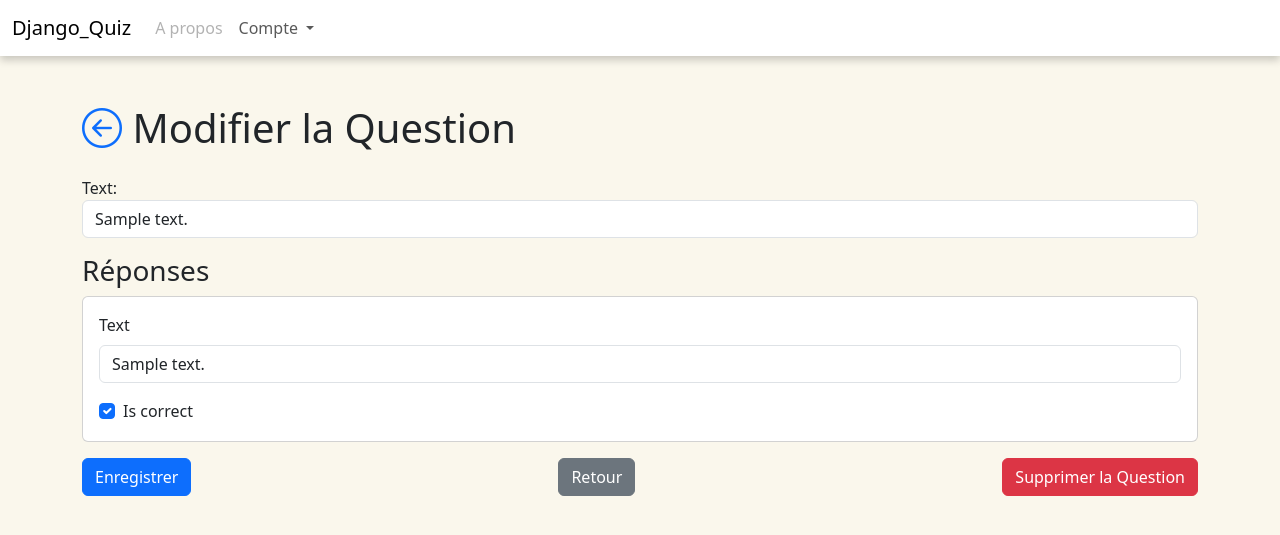
After one commit to Tomc1x/django_quiz, a Django app: page /custom-admin/question/1/edit/ in a window 1280 px wide. The commit adds this page. Shown: the top 535 px of the page. Run offline with Django 5.2, Linux system fonts and the light colour scheme; a user stored in the database is signed in; tables that the repository leaves empty hold one stand-in row (values such as "Sample post"); some libraries are stand-ins or nearby versions.

Commit message:
[ADD] Questions reponses quizzes

```diff
--- a/requirements.txt
+++ b/requirements.txt
@@ -1 +1,2 @@
 Django==5.1.7
+whitenoise==6.9.0
--- a/src/app/forms.py
+++ b/src/app/forms.py
@@ -1,6 +1,7 @@
 from django import forms
 from django.contrib.auth.forms import AuthenticationForm
 from .models import Quiz, Question, Answer
+from django.forms import inlineformset_factory
 
 class LoginForm(AuthenticationForm):
     username = forms.CharField(widget=forms.TextInput(attrs={'class': 'form-control form-control-lg','placeholder': 'Entrez votre identifiant',}))
@@ -11,12 +12,33 @@ class QuizForm(forms.ModelForm):
         model = Quiz
         fields = ['title', 'description']
 
-class QuestionForm(forms.ModelForm):
-    class Meta:
-        model = Question
-        fields = ['quiz', 'text']
+
 
 class AnswerForm(forms.ModelForm):
     class Meta:
         model = Answer
-        fields = ['question', 'text', 'is_correct']
+        fields = ['text', 'is_correct']
+        widgets = {
+            'text': forms.TextInput(attrs={'class': 'form-control'}),
+            'is_correct': forms.CheckboxInput(attrs={'class': 'form-check-input'}),
+        }
+
+        from django.forms import inlineformset_factory
+
+# Formulaire pour la question
+class QuestionForm(forms.ModelForm):
+    class Meta:
+        model = Question
+        fields = ['text']
+        widgets = {
+            'text': forms.TextInput(attrs={'class': 'form-control'}),
+        }
+
+# Formulaire en ligne pour les réponses
+AnswerFormSet = inlineformset_factory(
+    Question,  # Modèle parent
+    Answer,    # Modèle enfant
+    form=AnswerForm,  # Formulaire pour les réponses
+    extra=3,  # Nombre de réponses vides à afficher
+    can_delete=False,  # Désactiver la suppression des réponses
+)
--- a/src/app/models.py
+++ b/src/app/models.py
@@ -12,20 +12,19 @@ class Quiz(models.Model):
         return self.title
 
 class Question(models.Model):
-    quiz = models.ForeignKey(Quiz, on_delete=models.CASCADE)
+    quiz = models.ForeignKey(Quiz, on_delete=models.CASCADE, related_name='questions')  # <-- Ici
     text = models.CharField(max_length=500)
 
     def __str__(self):
         return self.text
 
 class Answer(models.Model):
-    question = models.ForeignKey(Question, on_delete=models.CASCADE)
+    question = models.ForeignKey(Question, on_delete=models.CASCADE, related_name='answers')
     text = models.CharField(max_length=200)
     is_correct = models.BooleanField(default=False)
 
     def __str__(self):
         return self.text
-
 class UserQuizResult(models.Model):
     user = models.ForeignKey(User, on_delete=models.CASCADE)
     quiz = models.ForeignKey(Quiz, on_delete=models.CASCADE)
--- a/src/app/static/app/js/main.js
+++ b/src/app/static/app/js/main.js
@@ -23,3 +23,15 @@ document.addEventListener('DOMContentLoaded', function () {
         });
     }
 });
+
+//Listener to backbutton
+document.addEventListener('DOMContentLoaded', function () {
+    const backButtons = document.getElementsByClassName('returnButton');
+    for (let i = 0; i < backButtons.length; i++) {
+        backButtons[i].innerHTML = '<i class="bi bi-arrow-left-circle"></i>';
+        backButtons[i].addEventListener('click', function () {
+            backButtons[i].innerHTML = '<i class="bi bi-arrow-left-circle-fill"></i>';
+        });
+
+    }
+})
--- /dev/null
+++ b/src/app/templates/app/admin/edit_question.html
@@ -0,0 +1,40 @@
+{% extends 'base.html' %}
+{% load static %}
+{% block content %}
+<div class="container mt-5">
+    <h1 class="mb-4">
+        <a class="returnButton " href="javascript:history.back()"></a>
+
+        Modifier la Question
+    </h1>
+    <form method="post">
+        {% csrf_token %}
+        <div class="mb-3">
+            {{ question_form.as_p }}
+        </div>
+        <h3>Réponses</h3>
+        {{ answer_formset.management_form }}
+        {% for form in answer_formset %}
+        {% if form.text.value %} <!-- Afficher uniquement les réponses non vides -->
+        <div class="card mb-3">
+            <div class="card-body">
+                <div class="mb-3">
+                    <label class="form-label">{{ form.text.label }}</label>
+                    {{ form.text }}
+                </div>
+                <div class="form-check">
+                    {{ form.is_correct }}
+                    <label class="form-check-label">{{ form.is_correct.label }}</label>
+                </div>
+            </div>
+        </div>
+        {% endif %}
+        {% endfor %}
+        <div class="d-flex justify-content-between">
+            <button type="submit" class="btn btn-primary">Enregistrer</button>
+            <a href="javascript:history.back()" class="btn btn-secondary">Retour</a>
+            <button type="submit" name="delete_question" class="btn btn-danger">Supprimer la Question</button>
+        </div>
+    </form>
+</div>
+{% endblock %}
--- a/src/app/templates/base.html
+++ b/src/app/templates/base.html
@@ -2,6 +2,7 @@
 {% load static %}
 <!DOCTYPE html>
 <html lang="fr">
+
 <head>
   <meta charset="UTF-8">
   <meta name="viewport" content="width=device-width, initial-scale=1.0">
@@ -10,7 +11,8 @@
   <!-- Importation des styles -->
 
   <!-- Bootstrap CSS -->
-    <link href="https://cdn.jsdelivr.net/npm/bootstrap@5.3.3/dist/css/bootstrap.min.css" rel="stylesheet" integrity="sha384-QWTKZyjpPEjISv5WaRU9OFeRpok6YctnYmDr5pNlyT2bRjXh0JMhjY6hW+ALEwIH" crossorigin="anonymous">
+  <link href="https://cdn.jsdelivr.net/npm/bootstrap@5.3.3/dist/css/bootstrap.min.css" rel="stylesheet"
+    integrity="sha384-QWTKZyjpPEjISv5WaRU9OFeRpok6YctnYmDr5pNlyT2bRjXh0JMhjY6hW+ALEwIH" crossorigin="anonymous">
   <link rel="stylesheet" href="https://cdn.jsdelivr.net/npm/bootstrap-icons@1.11.3/font/bootstrap-icons.min.css">
 
   <!-- Custom CSS -->
@@ -18,26 +20,29 @@
 
 
 </head>
+
 <body>
 
 
   <nav class="navbar navbar-expand-lg bg-body-tertiary">
     <div class="container-fluid">
       <a class="navbar-brand" href="{% url 'quiz_list' %}">Django_Quiz</a>
-          <button class="navbar-toggler" type="button" data-bs-toggle="collapse" data-bs-target="#navbarSupportedContent" aria-controls="navbarSupportedContent" aria-expanded="false" aria-label="Toggle navigation">
+      <button class="navbar-toggler" type="button" data-bs-toggle="collapse" data-bs-target="#navbarSupportedContent"
+        aria-controls="navbarSupportedContent" aria-expanded="false" aria-label="Toggle navigation">
         <span class="navbar-toggler-icon"></span>
       </button>
       <div class="collapse navbar-collapse" id="navbarSupportedContent">
         <ul class="navbar-nav me-auto mb-2 mb-lg-0">
           <li class="nav-item">
-                <a class="nav-link disabled"  href="#">A propos</a>
+            <a class="nav-link disabled" href="#">A propos</a>
           </li>
           {% if user.is_authenticated %}
 
           <li class="nav-item dropdown">
-                <form  action="{% url 'logout' %}" method="post">
+            <form action="{% url 'logout' %}" method="post">
 
-                <a class="nav-link dropdown-toggle" href="#" role="button" data-bs-toggle="dropdown" aria-expanded="false">
+              <a class="nav-link dropdown-toggle" href="#" role="button" data-bs-toggle="dropdown"
+                aria-expanded="false">
                 Compte
               </a>
               <ul class="dropdown-menu">
@@ -47,9 +52,11 @@
                 </li>
                 {% endif %}
                 <li><a class="dropdown-item" href="{% url 'stats' %}">Statistiques</a></li>
-                  <li><hr class="dropdown-divider"></li>
                 <li>
-                    {% csrf_token %}  <!-- Token CSRF obligatoire pour les requêtes POST -->
+                  <hr class="dropdown-divider">
+                </li>
+                <li>
+                  {% csrf_token %} <!-- Token CSRF obligatoire pour les requêtes POST -->
                   <button type="submit" class="dropdown-item">Déconnexion</button>
                 </li>
               </ul>
@@ -68,25 +75,24 @@
     {% block content %}{% endblock %}
   </main>
   <!-- Conteneur pour les toasts -->
-    <div id="toast-container" aria-live="polite" aria-atomic="true" class="position-fixed top-0 end-0 p-3" style="z-index: 11">
+  <div id="toast-container" aria-live="polite" aria-atomic="true" class="position-fixed top-0 end-0 p-3"
+    style="z-index: 11">
     <!-- Les toasts seront injectés ici dynamiquement -->
   </div>
   <!-- Loader -->
   <div id="loader" class="loader">
-    <l-helix
-    size="60"
-    speed="2.5"
-    color="black"
-    ></l-helix>
+    <l-helix size="60" speed="2.5" color="black"></l-helix>
   </div>
 
 </body>
 
 <!-- Importation des scripts -->
-<script src="https://cdn.jsdelivr.net/npm/@popperjs/core@2.11.8/dist/umd/popper.min.js" integrity="sha384-I7E8VVD/ismYTF4hNIPjVp/Zjvgyol6VFvRkX/vR+Vc4jQkC+hVqc2pM8ODewa9r" crossorigin="anonymous"></script>
-<script src="https://cdn.jsdelivr.net/npm/bootstrap@5.3.3/dist/js/bootstrap.min.js" integrity="sha384-0pUGZvbkm6XF6gxjEnlmuGrJXVbNuzT9qBBavbLwCsOGabYfZo0T0to5eqruptLy" crossorigin="anonymous"></script>
+<script src="https://cdn.jsdelivr.net/npm/@popperjs/core@2.11.8/dist/umd/popper.min.js"
+  integrity="sha384-I7E8VVD/ismYTF4hNIPjVp/Zjvgyol6VFvRkX/vR+Vc4jQkC+hVqc2pM8ODewa9r" crossorigin="anonymous"></script>
+<script src="https://cdn.jsdelivr.net/npm/bootstrap@5.3.3/dist/js/bootstrap.min.js"
+  integrity="sha384-0pUGZvbkm6XF6gxjEnlmuGrJXVbNuzT9qBBavbLwCsOGabYfZo0T0to5eqruptLy" crossorigin="anonymous"></script>
 <script type="module" src="https://cdn.jsdelivr.net/npm/ldrs/dist/auto/helix.js"></script>
-
+<script src="https://code.jquery.com/jquery-3.6.0.min.js"></script>
 
 <!-- Custom JS -->
 <script type="module" src="{% static 'app/js/main.js' %}"></script>
--- a/src/app/urls.py
+++ b/src/app/urls.py
@@ -6,8 +6,12 @@ from django.contrib.auth import views as auth_views  # Importe les vues d'authen
 urlpatterns = [
     path('', views.login_view, name='login'),
     path('quiz/', views.quiz_list, name='quiz_list'),
-    path('quiz/<int:quiz_id>/', views.quiz_detail, name='quiz_detail'),
     path('stats/', views.stats, name='stats'),
     path('custom-admin/', views.custom_admin, name='custom_admin'),  # Interface personnalisée
     path('logout/', views.custom_logout, name='logout'),  # Déconnexion personnalisée
+    path('custom-admin/quiz/', views.quiz_list, name='quiz_list'),
+    path('custom-admin/quiz/<int:quiz_id>/', views.admin_quiz_detail, name='admin_quiz_detail'),
+    path('custom-admin/quiz/<int:quiz_id>/add-question/', views.add_question, name='add_question'),
+    path('custom-admin/question/<int:question_id>/edit/', views.edit_question, name='edit_question'),
+    path('custom-admin/quiz/add/', views.add_quiz, name='add_quiz'),
 ]
--- a/src/app/views.py
+++ b/src/app/views.py
@@ -38,53 +38,33 @@ def quiz_list(request):
     return render(request, 'app/quiz_list.html', {'quizzes': quizzes})
 
 
-
-@login_required
-def quiz_detail(request, quiz_id):
-    quiz = get_object_or_404(Quiz, id=quiz_id)
-    questions = Question.objects.filter(quiz=quiz)
-
-    if request.method == 'POST':
-        score = 0
-        for question in questions:
-            selected_answer_id = request.POST.get(f'question_{question.id}')
-            if selected_answer_id:
-                selected_answer = Answer.objects.get(id=selected_answer_id)
-                if selected_answer.is_correct:
-                    score += 1
-
-        # Enregistre le résultat
-        UserQuizResult.objects.create(
-            user=request.user,
-            quiz=quiz,
-            score=score
-        )
-        return redirect('stats')  # Redirige vers la page des statistiques
-
-    return render(request, 'app/quiz_detail.html', {'quiz': quiz, 'questions': questions})
-
-
-
 @login_required
 def stats(request):
     results = UserQuizResult.objects.filter(user=request.user)  # Récupère les résultats de l'utilisateur
     return render(request, 'app/stats.html', {'results': results})
 
 
+def custom_logout(request):
+    logout(request)  # Déconnecte l'utilisateur
+    messages.success(request, 'Vous avez été déconnecté avec succès.')  # Ajoute un message de succès
+    return redirect('login')  # Redirige vers la page de connexion
 
+from django.shortcuts import render, redirect
+from .forms import QuestionForm, AnswerForm, AnswerFormSet
+from .models import Quiz
+from django.template.loader import render_to_string
+
+from django.http import JsonResponse
+from django.template.loader import render_to_string
+
+# Administration
 @login_required
 @user_passes_test(lambda u: u.is_staff)  # Seuls les administrateurs peuvent accéder
-def custom_admin(request):
-    if request.method == 'POST':
-        quiz_form = QuizForm(request.POST)
-        if quiz_form.is_valid():
-            quiz_form.save()
-            return redirect('custom_admin')
-    else:
-        quiz_form = QuizForm()
+def admin_quiz_detail(request, quiz_id):
+    quiz = get_object_or_404(Quiz, id=quiz_id)
+    questions = quiz.questions.all()  # Récupère toutes les questions du quiz
+    return render(request, 'app/admin/quiz_detail.html', {'quiz': quiz, 'questions': questions})
 
-    quizzes = Quiz.objects.all()
-    return render(request, 'app/admin.html', {'quiz_form': quiz_form, 'quizzes': quizzes})
 
 @login_required
 @user_passes_test(lambda u: u.is_staff)  # Seuls les administrateurs peuvent accéder
@@ -114,7 +94,7 @@ def custom_admin(request):
         question_form = QuestionForm()
         answer_form = AnswerForm()
 
-    return render(request, 'app/custom_admin.html', {
+    return render(request, 'app/admin/custom_admin.html', {
         'quizzes': quizzes,
         'questions': questions,
         'answers': answers,
@@ -124,7 +104,83 @@ def custom_admin(request):
     })
 
 
-def custom_logout(request):
-    logout(request)  # Déconnecte l'utilisateur
-    messages.success(request, 'Vous avez été déconnecté avec succès.')  # Ajoute un message de succès
-    return redirect('login')  # Redirige vers la page de connexion
+@login_required
+@user_passes_test(lambda u: u.is_staff)  # Seuls les administrateurs peuvent accéder
+def add_question(request, quiz_id):
+    quiz = get_object_or_404(Quiz, id=quiz_id)
+    if request.method == 'POST':
+        question_form = QuestionForm(request.POST)
+        answer_formset = AnswerFormSet(request.POST)
+        if question_form.is_valid() and answer_formset.is_valid():
+            # Sauvegarder la question
+            question = question_form.save(commit=False)
+            question.quiz = quiz
+            question.save()
+            messages.success(request, 'La question a été ajoutée avec succès.')
+            # Sauvegarder les réponses
+            answers = answer_formset.save(commit=False)
+            for answer in answers:
+                answer.question = question
+                answer.save()
+            return redirect('quiz_detail', quiz_id=quiz.id)
+    else:
+        messages.info(request, 'Veuillez remplir le formulaire ci-dessous.')
+        question_form = QuestionForm()
+        answer_formset = AnswerFormSet()
+    return render(request, 'app/admin/add_question.html', {
+        'quiz': quiz,
+        'question_form': question_form,
+        'answer_formset': answer_formset,
+    })
+
+
+@login_required
+@user_passes_test(lambda u: u.is_staff)  # Seuls les administrateurs peuvent accéder
+def edit_question(request, question_id):
+    question = get_object_or_404(Question, id=question_id)
+    if request.method == 'POST':
+        if 'delete_question' in request.POST:  # Si le bouton "Supprimer" est cliqué
+            quiz_id = question.quiz.id
+            question.delete()
+            messages.success(request, 'La question a été supprimée avec succès.')
+            return redirect('quiz_detail', quiz_id=quiz_id)
+        else:
+            question_form = QuestionForm(request.POST, instance=question)
+            answer_formset = AnswerFormSet(request.POST, instance=question)
+            if question_form.is_valid() and answer_formset.is_valid():
+                # Sauvegarder la question
+                question_form.save()
+                # Sauvegarder les réponses
+                answers = answer_formset.save(commit=False)
+                messages.success(request, 'Les modifications ont été enregistrées avec succès.')
+                for answer in answers:
+                    # Ne pas enregistrer les réponses vides
+                    if answer.text.strip():  # Vérifie si le champ n'est pas vide
+                        answer.question = question
+                        answer.save()
+                return redirect('quiz_detail', quiz_id=question.quiz.id)
+    else:
+        question_form = QuestionForm(instance=question)
+        # Limiter le nombre de réponses à 3
+        answer_formset = AnswerFormSet(instance=question)
+        if question.answers.count() >= 3:
+            answer_formset.extra = 0  # Ne pas afficher de champs supplémentaires
+    return render(request, 'app/admin/edit_question.html', {
+        'question_form': question_form,
+        'answer_formset': answer_formset,
+        'question': question,
+    })
+
+
+@login_required
+@user_passes_test(lambda u: u.is_staff)  # Seuls les administrateurs peuvent accéder
+def add_quiz(request):
+    if request.method == 'POST':
+        form = QuizForm(request.POST)
+        if form.is_valid():
+            messages.success(request, 'Le quiz a été ajouté avec succès.')
+            form.save()
+            return redirect('quiz_list')
+    else:
+        form = QuizForm()
+    return render(request, 'app/admin/add_quiz.html', {'form': form})
```
Also changed, not shown: src/app/templates/app/admin/add_question.html (added, +30 -0 lines), src/app/templates/app/admin/add_quiz.html (added, +12 -0 lines), src/app/templates/app/admin/quiz_detail.html (added, +36 -0 lines), src/app/templates/app/question_item.html (added, +22 -0 lines), src/app/templates/app/quiz_detail.html (deleted, +0 -24 lines), src/app/templates/app/quiz_list.html (+11 -10 lines), src/django_quiz/settings.py (+6 -1 lines), src/app/migrations/0002_alter_answer_question_alter_question_quiz.py (added), src/app/templates/app/admin/custom_admin.html (renamed from src/app/templates/app/custom_admin.html). Lines whose indentation alone changed are shown as unchanged.
